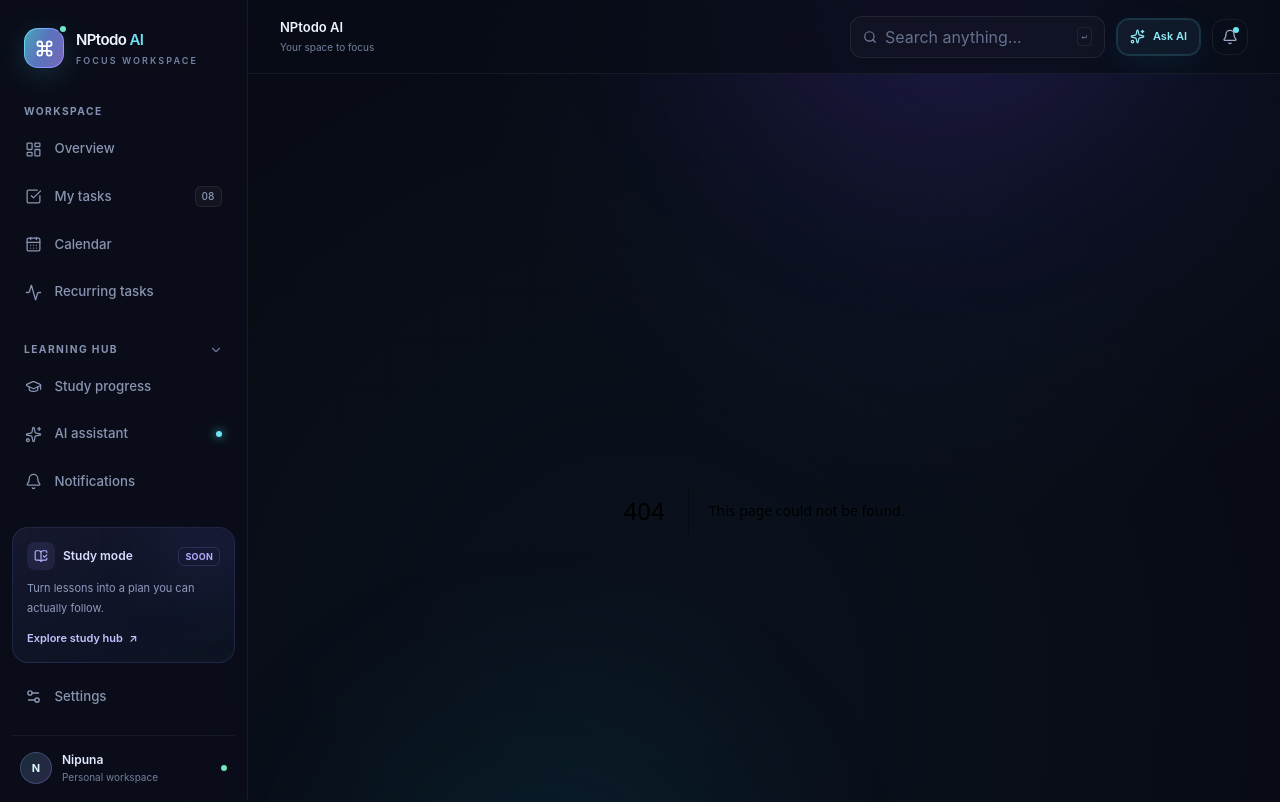
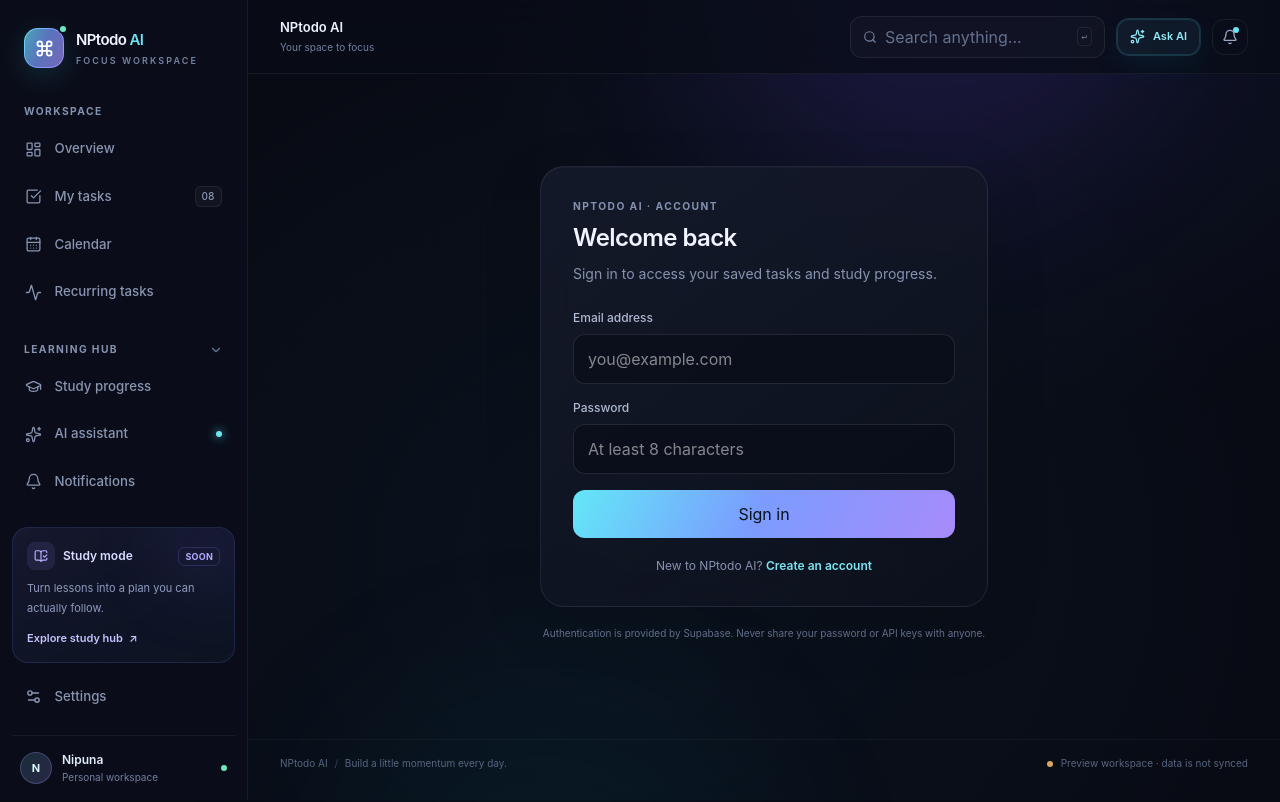
Before and after one commit to Nipunapromod/nptodo-ai, a Next.js app: page /login in a window 1280 px wide. Before the commit this address had no page. Shown: the top 802 px of the page. Built offline with nearby package versions, Linux system fonts and the light colour scheme.

Commit message:
feat: add Stage 2 app/login/page.tsx

```diff
--- /dev/null
+++ b/app/login/page.tsx
@@ -0,0 +1,5 @@
+import { AuthForm } from "@/components/auth-form";
+
+export default function LoginPage() {
+  return <div className="mx-auto max-w-5xl py-8 sm:py-14"><AuthForm mode="login" /></div>;
+}
```
